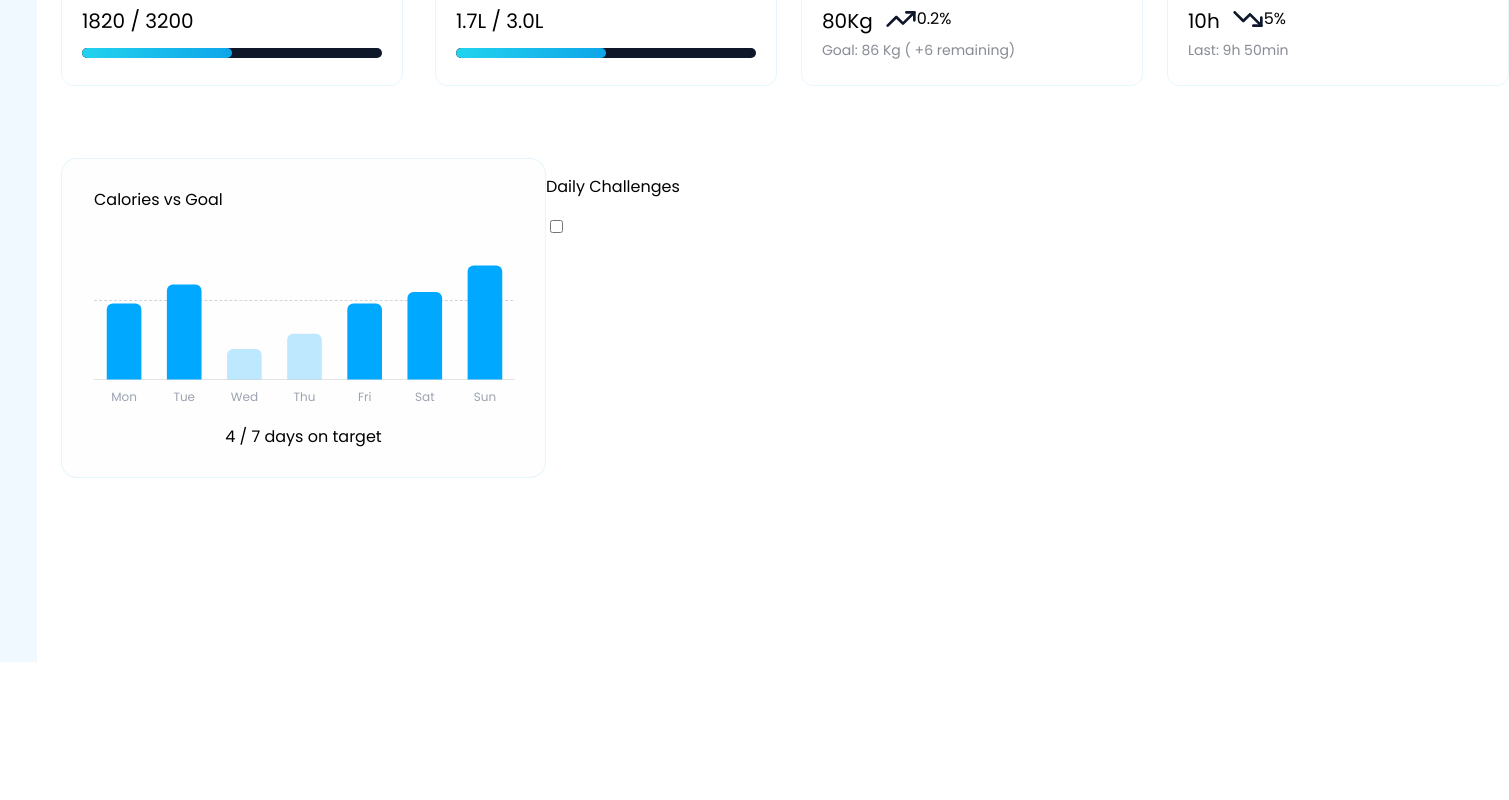
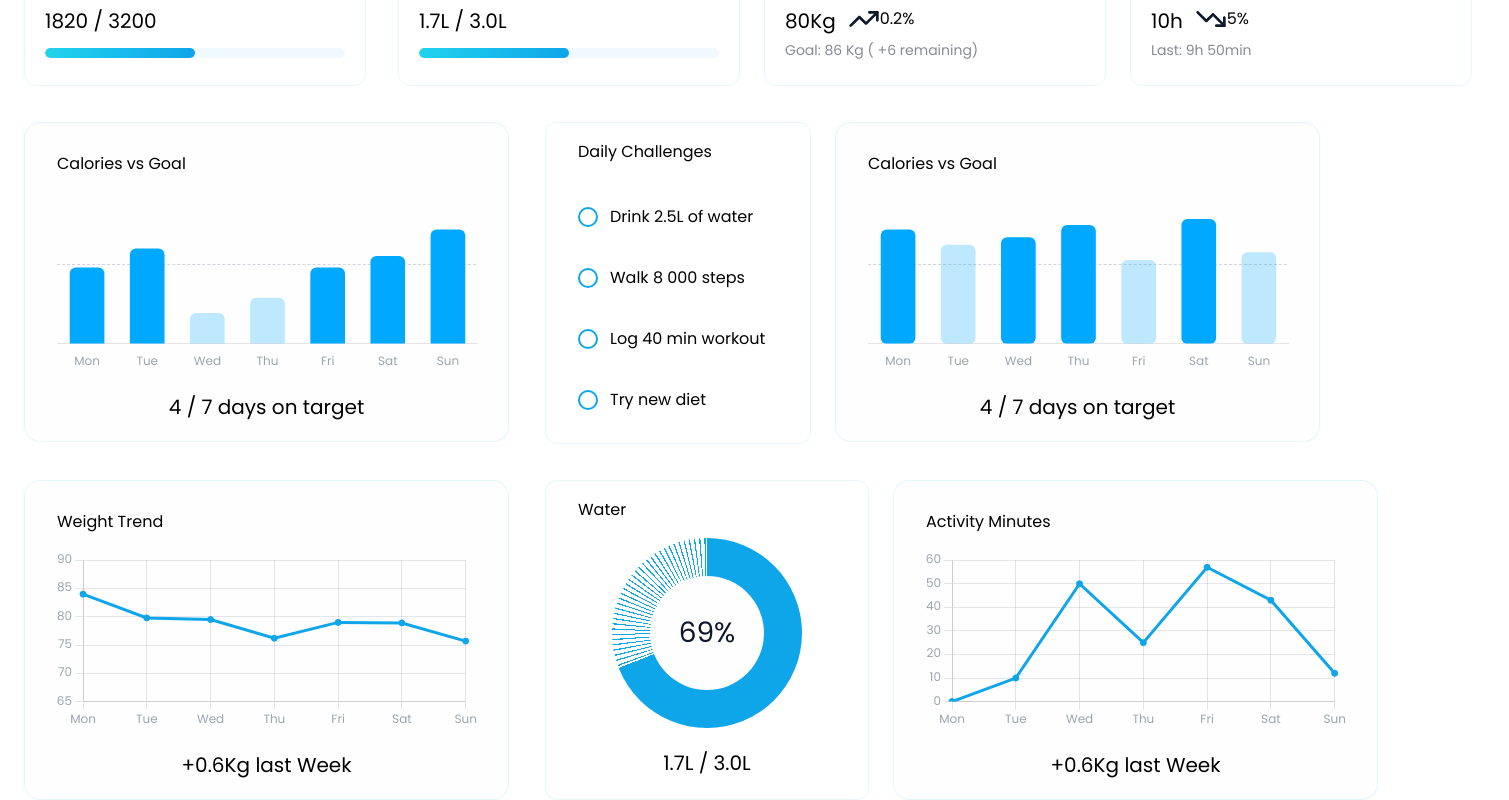
Before and after one commit to D4rkxv/ZlotaApka, a React (Vite) app: page / in a window 1280 px wide. Shown: the part 138-938 px from the top of the page, 1509 px wide, since content can reach past the window. Before the commit the page ends 800 px from the top, so only its background shows below. Built offline with nearby package versions, Linux system fonts and the light colour scheme.

Commit message:
BUILD User dashboard with widgets TODO:Fast form for new users to pass data for charts TODO:Minor css improvements TODO: Build entire sidebar

```diff
--- a/src/Dashboard.css
+++ b/src/Dashboard.css
@@ -70,7 +70,7 @@
 .progressTrack {
   width: 100%;
   height: 10px;
-  background-color: var(--textColor);
+  background-color: var(--background);
   border-radius: 999px;
   overflow: hidden;
 }
@@ -118,5 +118,93 @@
 }
 .midWidgets {
   display: flex;
-  margin-top: 72px;
+  margin-top: 36px;
 }
+.botWidgets {
+  display: flex;
+  margin-top: 36px;
+}
+.dailyChallenges {
+  border: 1px solid var(--primary-10);
+  border-radius: 12px;
+  margin-left: 36px;
+  width: 200px;
+  height: 320px;
+  display: flex;
+  flex-direction: column;
+  padding: 0px 32px;
+}
+.inputGroup2:not(:first-child) {
+  margin-top: 36px;
+}
+.inputGroup2:first-child {
+  margin-top: 24px;
+}
+form {
+  display: flex;
+  flex-direction: column;
+}
+.circleCheckbox {
+  position: absolute;
+  opacity: 0;
+}
+.circleLabel {
+  position: relative;
+  padding-left: 32px;
+  cursor: pointer;
+  font-size: 16px;
+  transition: all 0.3s ease;
+}
+.circleLabel::after {
+  content: "";
+  position: absolute;
+  top: 50%;
+  left: 32px;
+  right: 0;
+  height: 2px;
+  background: var(--primary);
+  transform: translateY(-50%) scaleX(0);
+  transform-origin: left center;
+  transition: transform 0.4s ease;
+}
+.circleLabel::before {
+  content: "";
+  position: absolute;
+  left: 0;
+  top: 50%;
+  transform: translateY(-50%);
+  width: 20px;
+  height: 20px;
+  border-radius: 50%;
+  border: 2px solid var(--primary);
+  background: transparent;
+  box-sizing: border-box;
+}
+
+.circleCheckbox:checked + .circleLabel::before {
+  background: var(--primary);
+}
+
+.circleCheckbox:checked + .circleLabel::after {
+  transform: translateY(-50%) scaleX(1);
+}
+.circleCheckbox:checked + .circleLabel::after p {
+  transform: translateY(-50%) scaleX(1);
+}
+.smallWaterContainer {
+  padding: 0px 32px;
+  border-radius: 12px;
+  width: 258px;
+  display: flex;
+  flex-direction: column;
+  margin-left: 36px;
+  border: 1px solid var(--primary-10);
+}
+.donutChartContainer {
+  display: flex;
+  justify-content: center;
+}
+.waterTarget {
+  font-size: 20px;
+  text-align: center;
+}
--- a/src/Dashboard.jsx
+++ b/src/Dashboard.jsx
@@ -1,4 +1,3 @@
-// Dashboard.jsx
 import { useState } from "react";
 import { Bar } from "react-chartjs-2";
 import {
@@ -6,23 +5,40 @@ import {
   CategoryScale,
   LinearScale,
   BarElement,
+  PointElement,
+  LineElement,
   Tooltip,
   Legend,
+  Filler,
 } from "chart.js";
+
+ChartJS.register(
+  CategoryScale,
+  LinearScale,
+  BarElement,
+  PointElement,
+  LineElement,
+  Tooltip,
+  Legend,
+  Filler
+);
 import Sidebar from "./Sidebar.jsx";
 import "./Dashboard.css";
 import TrendUp from "./assets/TrendUp.svg";
 import TrendDown from "./assets/TrendDown.svg";
-
-ChartJS.register(CategoryScale, LinearScale, BarElement, Tooltip, Legend);
+import LineChart from "./LineChart.jsx";
+import DonutChart from "./DonutChart.jsx";
 
 const labels = ["Mon", "Tue", "Wed", "Thu", "Fri", "Sat", "Sun"];
 
+const weightValues = [84, 79.8, 79.5, 76.2, 79, 78.9, 75.7];
+const activityValues = [0, 10, 50, 25, 57, 43, 12];
+
 const deficit = [0, -50, 120, 80, 0, -30, -100];
+const sleepValues = [7.5, 6.5, 7, 7.8, 5.5, 8.2, 6.0];
+
 export function Dashboard() {
-  const [clickedInfo, setClickedInfo] = useState(null);
-
-  const data = {
+  const caloriesData = {
     labels,
     datasets: [
       {
@@ -38,21 +54,13 @@ export function Dashboard() {
     ],
   };
 
-  const options = {
+  const caloriesOptions = {
     responsive: false,
     maintainAspectRatio: false,
     plugins: {
       legend: { display: false },
       tooltip: {
         enabled: true,
-        callbacks: {
-          label: (ctx) => {
-            const d = deficit[ctx.dataIndex];
-            if (d > 0) return `${d} kcal brakowało do celu`;
-            if (d < 0) return `${Math.abs(d)} kcal ponad cel`;
-            return "Cel dokładnie trafiony";
-          },
-        },
       },
     },
     scales: {
@@ -75,76 +83,185 @@ export function Dashboard() {
         barPercentage: 1,
       },
     },
-    onClick: (evt, elements, chart) => {
-      if (!elements.length) return;
-      const el = elements[0];
-      const index = el.index;
-      const label = chart.data.labels[index];
-      const d = deficit[index];
-      setClickedInfo({ label, deficit: d });
+  };
+
+  const sleepData = {
+    labels,
+    datasets: [
+      {
+        label: "Sleep This Week",
+        data: sleepValues,
+        backgroundColor: sleepValues.map((v) =>
+          v >= 7 ? "#00A8FF" : "rgba(0, 168, 255, 0.25)"
+        ),
+        borderRadius: 6,
+        borderSkipped: false,
+        barThickness: 34,
+      },
+    ],
+  };
+
+  const sleepOptions = {
+    responsive: false,
+    maintainAspectRatio: false,
+    plugins: {
+      legend: { display: false },
+      tooltip: {
+        enabled: true,
+      },
+    },
+    scales: {
+      x: {
+        grid: { display: false },
+        ticks: {
+          color: "#9ca3af",
+          font: { size: 12, family: "Poppins" },
+        },
+      },
+      y: {
+        display: false,
+        min: 0,
+        max: 10,
+      },
+    },
+    datasets: {
+      bar: {
+        categoryPercentage: 1,
+        barPercentage: 1,
+      },
     },
   };
-
   return (
     <div className="dashboardContainer">
-      <div className="sidebar">okok</div>
+      <div className="sidebar"></div>
+
       <div className="widgetContainer">
         <p className="siteTitle">Dashboard</p>
+
         <div className="topWidgets">
           <div className="smallWidget">
             <p className="smallWidgetTitle">Calories</p>
             <p className="smalWidgetDesc">1820 / 3200</p>
             <div className="progressWrapper">
               <div className="progressTrack">
-                <div className="progressFill"></div>
+                <div className="progressFill" />
               </div>
             </div>
           </div>
+
           <div className="smallWidget">
             <p className="smallWidgetTitle">Water</p>
             <p className="smalWidgetDesc">1.7L / 3.0L</p>
             <div className="progressWrapper">
               <div className="progressTrack">
-                <div className="progressFill"></div>
+                <div className="progressFill" />
               </div>
             </div>
           </div>
+
           <div className="smallWidget">
             <p className="smallWidgetTitle">Weight</p>
             <div className="descLine">
               <p className="smalWidgetDesc">80Kg</p>
-              <img src={TrendUp} />
+              <img src={TrendUp} alt="trend up" />
               <p className="smallWidgetDesc2">0.2%</p>
             </div>
             <p className="smallWidgetGrayDesc">Goal: 86 Kg ( +6 remaining)</p>
           </div>
+
           <div className="smallWidget">
             <p className="smallWidgetTitle">Sleep</p>
             <div className="descLine">
               <p className="smalWidgetDesc">10h</p>
-              <img src={TrendDown} />
+              <img src={TrendDown} alt="trend down" />
               <p className="smallWidgetDesc2">5%</p>
             </div>
-            <p className="smallWidgetGrayDesc">Last: 9h 50min </p>
+            <p className="smallWidgetGrayDesc">Last: 9h 50min</p>
           </div>
         </div>
+
         <div className="midWidgets">
           <div className="caloriesWidgetBar">
             <p className="caloriesTitle">Calories vs Goal</p>
             <div className="barContainer">
               <div className="lineTarget" />
               <div className="data">
-                <Bar data={data} options={options} width={421} height={180} />
+                <Bar
+                  data={caloriesData}
+                  options={caloriesOptions}
+                  width={421}
+                  height={180}
+                />
               </div>
             </div>
-            <p className="onTarget">4 / 7 days on target</p>
+            <p className="waterTarget">4 / 7 days on target</p>
           </div>
+
           <div className="dailyChallenges">
             <p className="widgetTitle">Daily Challenges</p>
             <form>
-              <input type="checkbox" />
+              <div className="inputGroup2">
+                <input type="checkbox" id="task1" className="circleCheckbox" />
+                <label htmlFor="task1" className="circleLabel">
+                  Drink 2.5L of water
+                </label>
+              </div>
+              <div className="inputGroup2">
+                <input type="checkbox" id="task2" className="circleCheckbox" />
+                <label htmlFor="task2" className="circleLabel">
+                  Walk 8 000 steps
+                </label>
+              </div>
+              <div className="inputGroup2">
+                <input type="checkbox" id="task3" className="circleCheckbox" />
+                <label htmlFor="task3" className="circleLabel">
+                  Log 40 min workout
+                </label>
+              </div>
+              <div className="inputGroup2">
+                <input type="checkbox" id="task4" className="circleCheckbox" />
+                <label htmlFor="task4" className="circleLabel">
+                  Try new diet
+                </label>
+              </div>
             </form>
           </div>
+          <div className="caloriesWidgetBar">
+            <p className="caloriesTitle">Calories vs Goal</p>
+            <div className="barContainer">
+              <div className="lineTarget" />
+              <div className="data">
+                <Bar
+                  data={sleepData}
+                  options={sleepOptions}
+                  width={421}
+                  height={180}
+                />
+              </div>
+            </div>
+            <p className="waterTarget">4 / 7 days on target</p>
+          </div>
+        </div>
+        <div className="botWidgets">
+          <LineChart
+            title="Weight Trend"
+            values={weightValues}
+            min={65}
+            max={90}
+          />
+          <div className="smallWaterContainer">
+            <p className="caloriesTitle">Water</p>
+            <div className="donutChartContainer">
+              <DonutChart current={5500} goal={8000} size={190} />
+            </div>
+            <p className="waterTarget">1.7L / 3.0L</p>
+          </div>
+          <LineChart
+            title="Activity Minutes"
+            values={activityValues}
+            min={0}
+            max={60}
+          />
         </div>
       </div>
     </div>
--- /dev/null
+++ b/src/DonutChart.css
@@ -0,0 +1,46 @@
+:root {
+  font-family: Poppins;
+  --primary-10: rgba(14, 165, 233, 0.1);
+  --primary: #0ea5e9;
+  --blueGradient: linear-gradient(
+    90deg,
+    rgba(34, 211, 238, 1) 0%,
+    rgba(14, 165, 233, 1) 100%
+  );
+  --background: #f0f9ff;
+  --textColor: #0f172a;
+  --textColor-50: rgba(15, 23, 42, 0.5);
+  --pureWhite: #fefefe;
+}
+.donutChart {
+  position: relative;
+  border-radius: 50%;
+  display: grid;
+  place-items: center;
+  background: conic-gradient(
+      var(--primary) 0deg var(--percent),
+      transparent var(--percent) 360deg
+    ),
+    repeating-conic-gradient(
+      var(--primary) 0deg 0.8deg,
+      transparent 0.8deg 3.2deg
+    );
+}
+
+.donutChart::before {
+  content: "";
+  position: absolute;
+  inset: 20%;
+  background: var(--pureWhite);
+  border-radius: 50%;
+}
+
+.donutHole {
+  position: relative;
+  text-align: center;
+}
+
+.percent {
+  font-size: 28px;
+  color: var(--textColor);
+}
--- /dev/null
+++ b/src/DonutChart.jsx
@@ -0,0 +1,21 @@
+import React, { useState } from "react";
+import "./DonutChart.css";
+import { Chart as ChartJS, ArcElement, Tooltip, Legend } from "chart.js";
+
+ChartJS.register(ArcElement, Tooltip, Legend);
+
+const DonutChart = ({ current, goal, size }) => {
+  const percent = ((current / goal) * 100).toFixed(0);
+  return (
+    <div
+      className="donutChart"
+      style={{ "--percent": `${percent * 3.6}deg`, width: size, height: size }}
+    >
+      <div className="donutHole">
+        <div className="percent">{percent}%</div>
+      </div>
+    </div>
+  );
+};
+
+export default DonutChart;
--- /dev/null
+++ b/src/LineChart.jsx
@@ -0,0 +1,65 @@
+import { Line } from "react-chartjs-2";
+
+const labels = ["Mon", "Tue", "Wed", "Thu", "Fri", "Sat", "Sun"];
+
+function LineChart({ title, values, min, max }) {
+  const data = {
+    labels,
+    datasets: [
+      {
+        label: title,
+        data: values,
+        borderColor: "#0ea5e9",
+        fill: false,
+        pointRadius: 3,
+        pointBackgroundColor: "#0ea5e9",
+      },
+    ],
+  };
+
+  const options = {
+    responsive: false,
+    maintainAspectRatio: false,
+    plugins: {
+      legend: { display: false },
+      tooltip: { enabled: true },
+    },
+    interaction: { intersect: false, mode: "index" },
+    scales: {
+      x: {
+        grid: { display: true },
+        ticks: {
+          color: "#9ca3af",
+          font: { size: 12, family: "Poppins" },
+        },
+      },
+      y: {
+        display: true,
+        min,
+        max,
+        ticks: {
+          stepSize: 5,
+          color: "#9ca3af",
+          font: { size: 12, family: "Poppins" },
+        },
+        grid: {
+          color: "rgba(148, 163, 184, 0.25)",
+        },
+      },
+    },
+  };
+
+  return (
+    <div className="caloriesWidgetBar">
+      <p className="caloriesTitle">{title}</p>
+      <div className="barContainer">
+        <div className="data">
+          <Line data={data} options={options} width={421} height={180} />
+        </div>
+      </div>
+      <p className="waterTarget">+0.6Kg last Week</p>
+    </div>
+  );
+}
+
+export default LineChart;
```
Also changed, not shown: src/PolesBar.jsx (added, +61 -0 lines).
